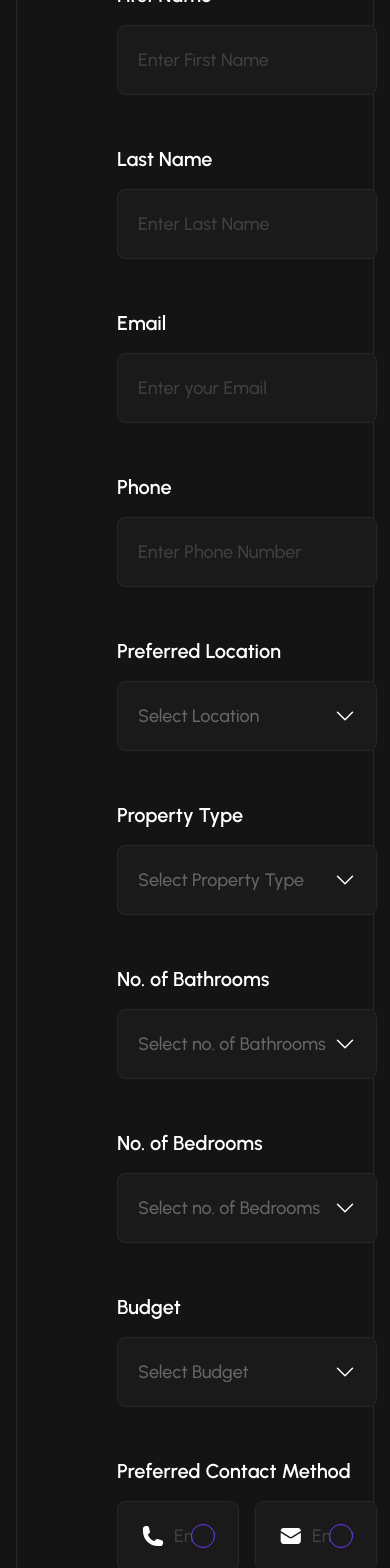
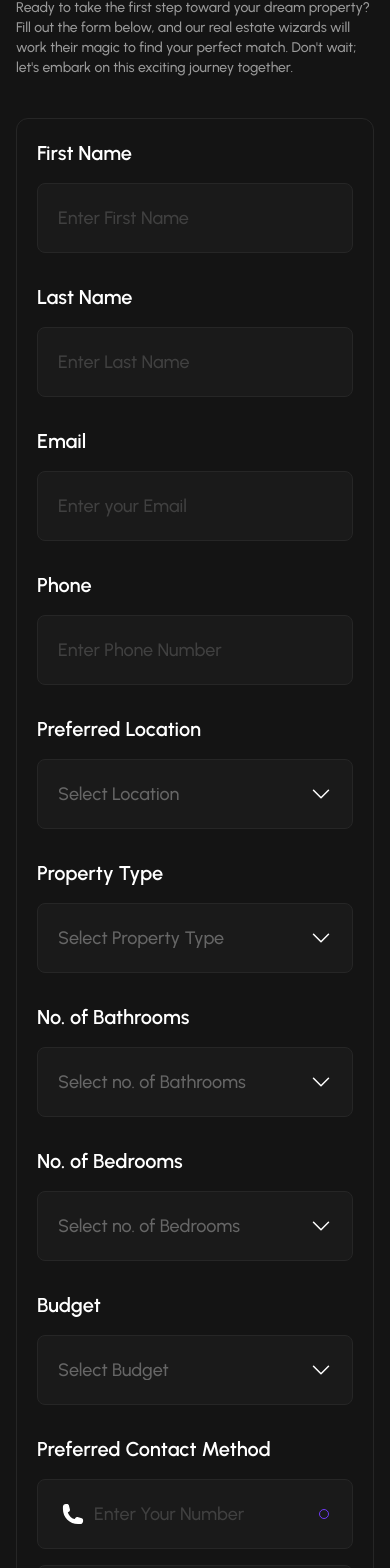
Before and after one commit to agheadof/Estatein-GraduationProject, a React (Vite) app: page /properties in a window 390 px wide. Shown: the part 280-1848 px from the top of the page. Built offline with nearby package versions, Linux system fonts and the light colour scheme.

Commit message:
propertiespage form

```diff
--- a/src/components/Forms/InquiryForm.tsx
+++ b/src/components/Forms/InquiryForm.tsx
@@ -24,8 +24,8 @@ function InquiryForm() {
   });
 
   return (
-    <form className="space-y-[50px] p-[100px] mt-40 rounded-xl border-1 border-gray15 w-full">
-      <div className="grid lg-custom:grid-cols-4 grid-col-1 gap-[50px]">
+    <form className="space-y-[50px] 2xl:p-[100px] lg-custom:p-[50px] p-5 2xl:mt-[80px] lg-custom:mt-[60px] mt-10 rounded-xl border-1 border-gray15 w-full">
+      <div className="grid grid-cols-1 md:grid-cols-2 lg:grid-cols-3 xl:grid-cols-4 gap-[30px] 2xl:gap-[50px]">
         <SharedFields formData={formData} handleChange={handleChange} />
         <FormSelect
           label="Preferred Location"
@@ -59,7 +59,7 @@ function InquiryForm() {
           onChange={handleChange}
           options={["1", "2", "3+"]}
         />
-        <div className="lg-custom:col-span-2">
+        <div className="xl:col-span-2 col-span-1">
           <FormSelect
             label="Budget"
             name="budget"
@@ -69,12 +69,12 @@ function InquiryForm() {
             options={["<1000", "1000-2000", ">2000"]}
           />
         </div>
-        <div className="lg-custom:col-span-2 flex flex-col justify-between">
+        <div className="xl:col-span-2 md:col-span-3 col-span-1 flex flex-col justify-between">
           <label className="mb-4 text-xl lg-custom:text-base/[1.5] text-white font-semibold">
             Preferred Contact Method
           </label>
-          <div className="w-full flex justify-between items-center space-x-4">
-            <div className="relative w-1/2">
+          <div className="w-full flex flex-col md:flex-row md:justify-between justify-center items-center space-y-4 md:space-y-0 md:space-x-4">
+            <div className="relative w-full lg-custom:w-1/2">
               <svg
                 width="25"
                 height="24"
@@ -105,11 +105,10 @@ function InquiryForm() {
                 value="phone"
                 checked={formData.preferredContact?.includes("phone") || false}
                 onChange={handleCheckboxChange}
-                className="absolute right-6 top-1/2 transform -translate-y-1/2 w-6 h-6 appearance-none bg-gray10 border-1 border-purple60 rounded-full checked:bg-purple60  cursor-pointer"
+                className="absolute right-6 top-1/2 transform -translate-y-1/2 md:w-6 w-[10px] md:h-6 h-[10px] appearance-none bg-gray10 border-1 border-purple60 rounded-full checked:bg-purple60 cursor-pointer"
               />
             </div>
-            <div className="relative w-1/2">
-              {/* Left Icon */}
+            <div className="relative w-full lg-custom:w-1/2">
               <svg
                 width="25"
                 height="24"
@@ -127,8 +126,6 @@ function InquiryForm() {
                   fill="white"
                 />
               </svg>
-
-              {/* Input with left padding for the icon */}
               <input
                 type="email"
                 name="email"
@@ -138,15 +135,13 @@ function InquiryForm() {
                 className="w-full rounded-lg bg-gray10 text-gray40 text-lg/[20px] lg-custom:text-sm font-medium border-1 border-gray15 px-5 py-6 pl-14"
                 disabled={!formData.preferredContact?.includes("email")}
               />
-
-              {/* Right Checkbox */}
               <input
                 type="checkbox"
                 name="preferredContact"
                 value="email"
                 checked={formData.preferredContact?.includes("email") || false}
                 onChange={handleCheckboxChange}
-                className="absolute right-6 top-1/2 transform -translate-y-1/2 w-6 h-6 appearance-none bg-gray10 border-1 border-purple60 rounded-full checked:bg-purple60 cursor-pointer"
+                className="absolute right-6 top-1/2 transform -translate-y-1/2 md:w-6 w-[10px] md:h-6 h-[10px] appearance-none bg-gray10 border-1 border-purple60 rounded-full checked:bg-purple60 cursor-pointer"
               />
             </div>
           </div>
--- a/src/pages/PropertiesPage.tsx
+++ b/src/pages/PropertiesPage.tsx
@@ -1,11 +1,12 @@
 import InquiryForm from '../components/Forms/InquiryForm';
 import { SectionWrapper } from '../layouts/SectionWrapper';
+import ContactForm from '../sections/properties/ContactForm';
 
 function PropertiesPage() {
   return (
      <div className='huge:container huge:mx-auto'>
       <SectionWrapper>
-       <InquiryForm/>
+       <ContactForm/>
       </SectionWrapper>
     </div>
   );
--- /dev/null
+++ b/src/sections/properties/ContactForm.tsx
@@ -0,0 +1,17 @@
+import InquiryForm from "../../components/Forms/InquiryForm";
+import Title from "../../components/shared/Title"
+
+function ContactForm() {
+  return (
+    <div className="mt-50">
+      <Title
+        starImg={true}
+        heading="Let's Make it Happen"
+        paragraph="Ready to take the first step toward your dream property? Fill out the form below, and our real estate wizards will work their magic to find your perfect match. Don't wait; let's embark on this exciting journey together."
+      />
+      <InquiryForm/>
+    </div>
+  );
+}
+
+export default ContactForm
```
